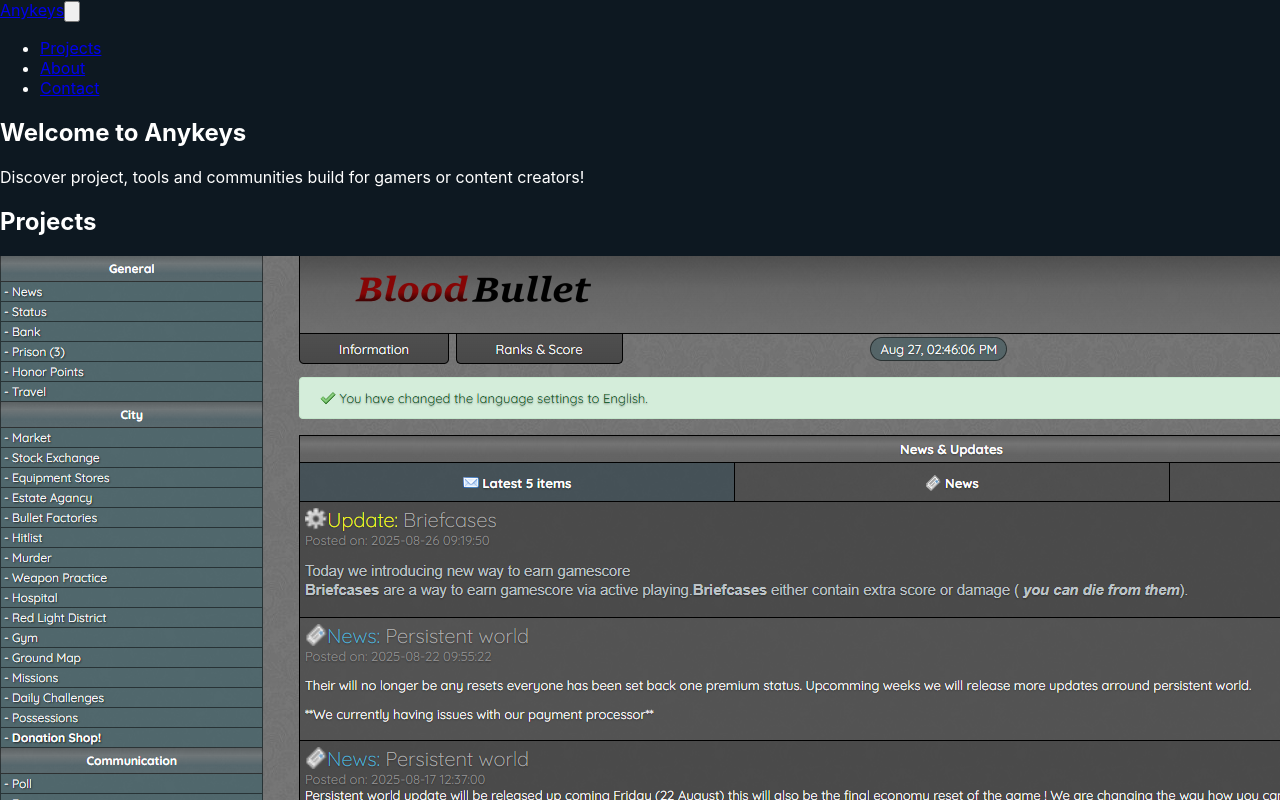
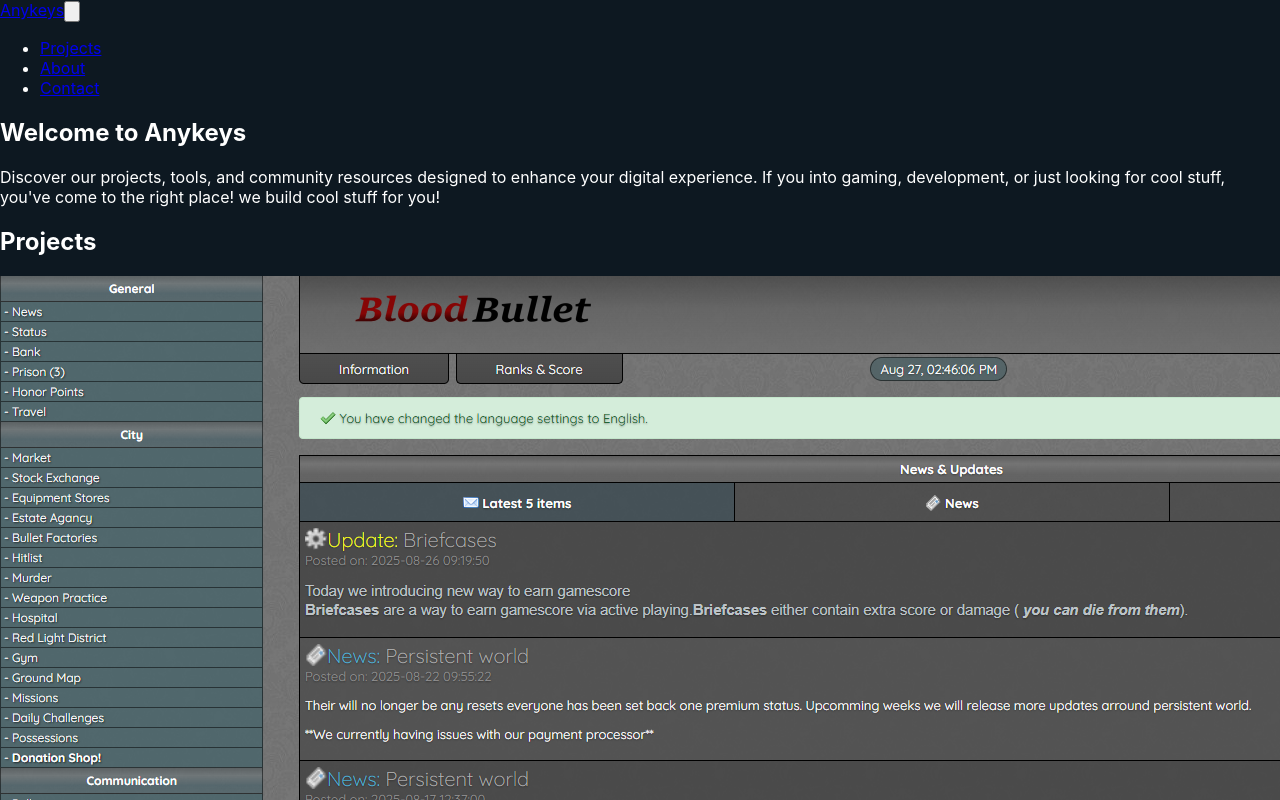
Before and after one commit to CodeKeySolutions/anykeyscom, a React (Create React App) app: page / in a window 1280 px wide. Shown: the top 800 px of the page. Built offline with nearby package versions, Linux system fonts and the light colour scheme.

Commit message:
minor fix

```diff
--- a/src/components/Hero.tsx
+++ b/src/components/Hero.tsx
@@ -7,7 +7,9 @@ function Hero() {
           Welcome to <span className="text-blue-300">Anykeys</span>
         </h1>
         <p className="max-w-xl mx-auto text-lg md:text-xl font-medium opacity-90">
-          Discover project, tools and communities build for gamers or content creators!
+          Discover our projects, tools, and community resources designed to enhance your digital experience.
+          If you into gaming, development, or just looking for cool stuff, you've come to the right place!
+          we build cool stuff for you!
         </p>
       </div>
     </section>
```
